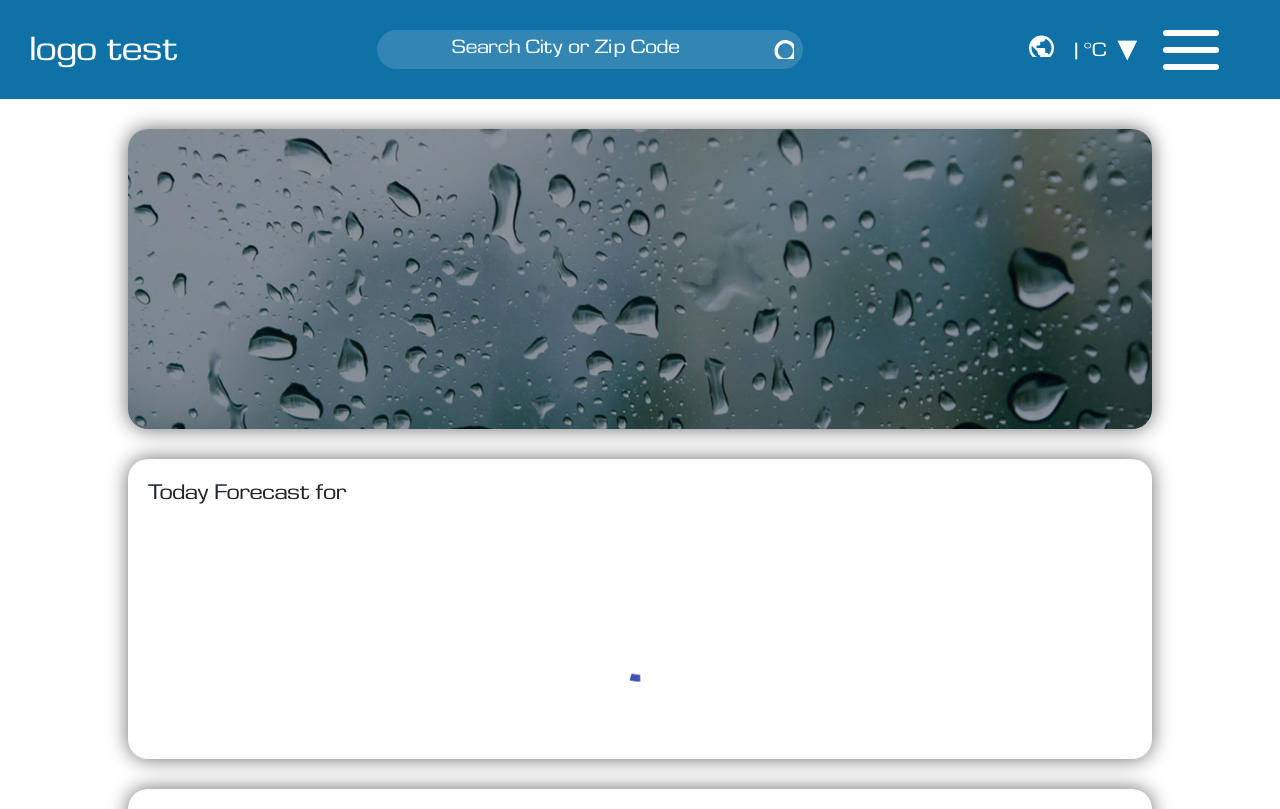
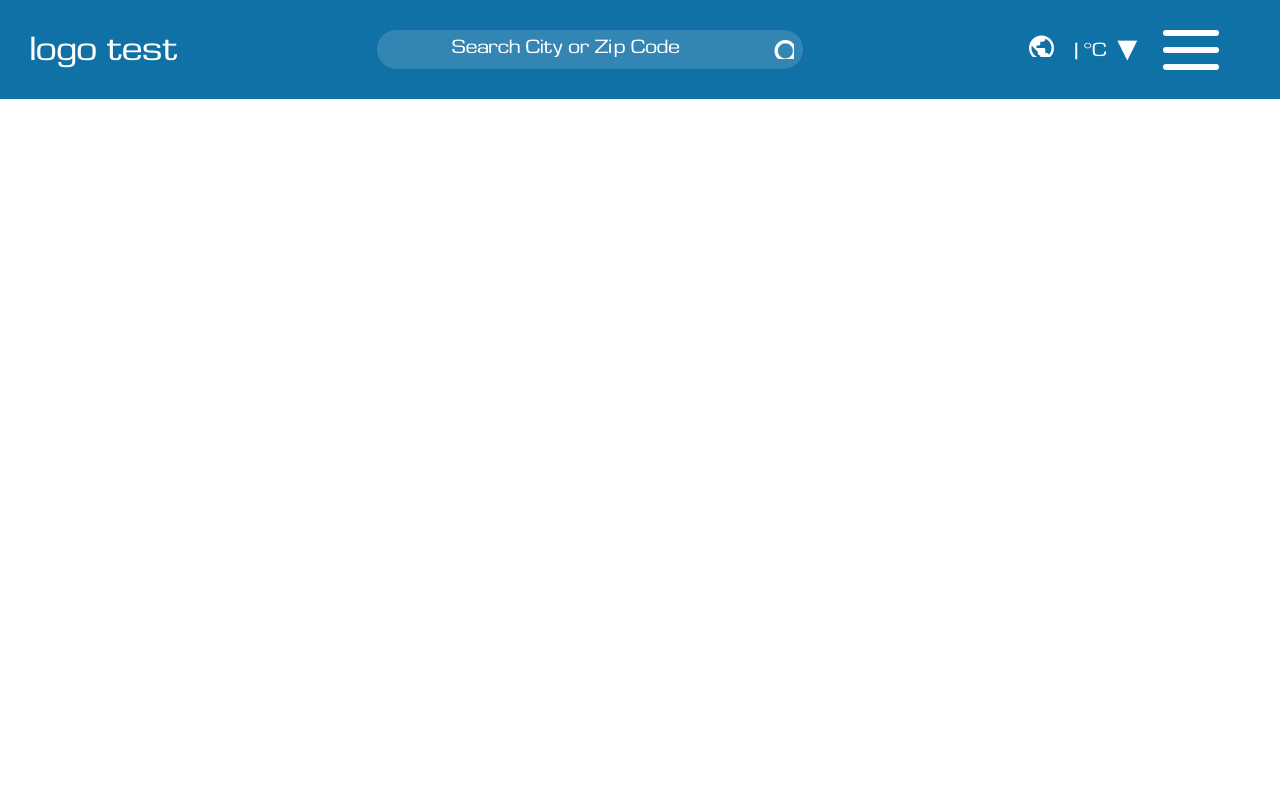
Before and after one commit to MatinKHD/WeatherAPI, an Angular app: page /weather in a window 1280 px wide. Shown: the top 809 px of the page. Built offline with nearby package versions, Linux system fonts and the light colour scheme.

Commit message:
hiding app-main

```diff
--- a/src/app/weather/weather.component.html
+++ b/src/app/weather/weather.component.html
@@ -6,5 +6,8 @@
 </div>
 
 <div>
-  <app-main *ngIf="!loading" [cityNameForMain]="cityNameForWeather"></app-main>
+  <ng-container *ngIf="my">
+    <app-main *ngIf="!loading" [cityNameForMain]="cityNameForWeather"></app-main>
+  </ng-container>
+
 </div>
--- a/src/app/weather/weather.component.ts
+++ b/src/app/weather/weather.component.ts
@@ -10,7 +10,7 @@ export class WeatherComponent implements OnInit {
   cityNameForWeather!: any;
   test: any;
   loading = false;
-
+  my = false;
   constructor(
     private apiService: ApiService
   ) {
```
Also changed, not shown: src/app/weather/weather-routing.module.ts (+5 -3 lines).
